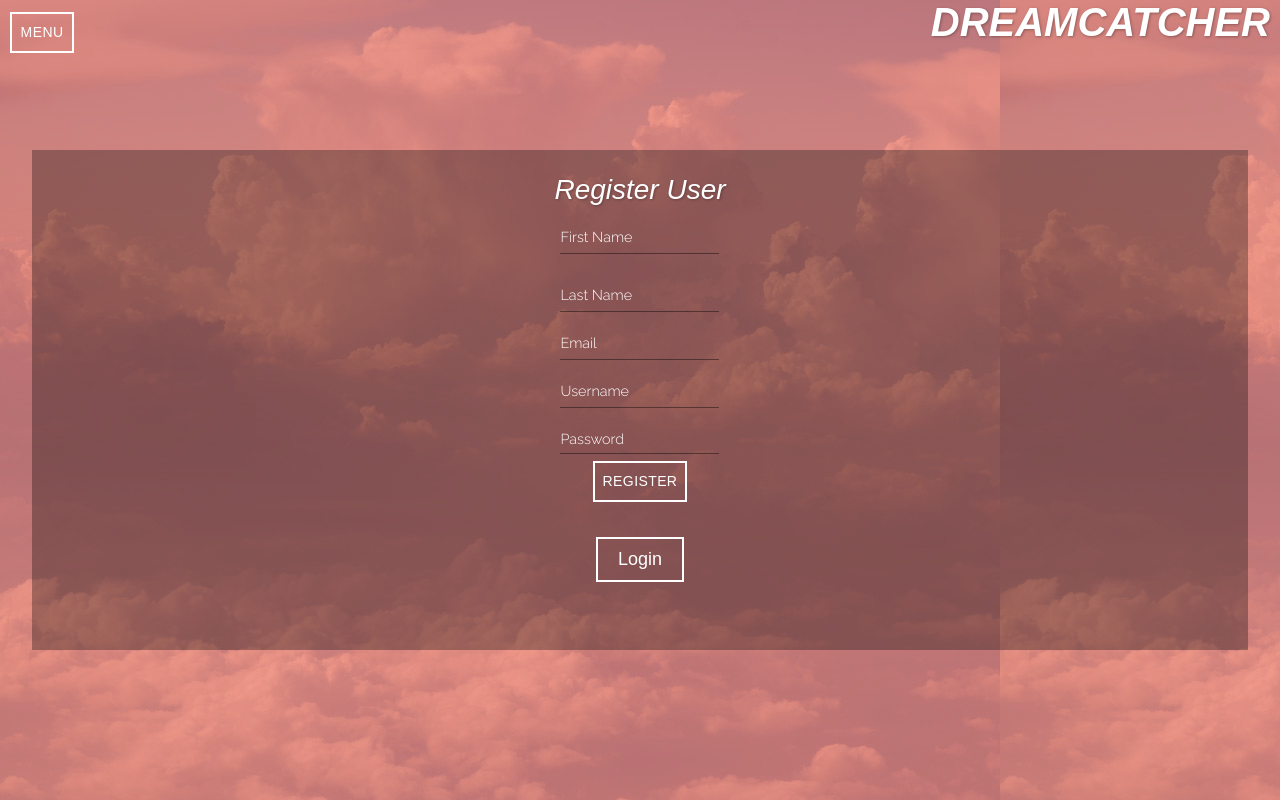
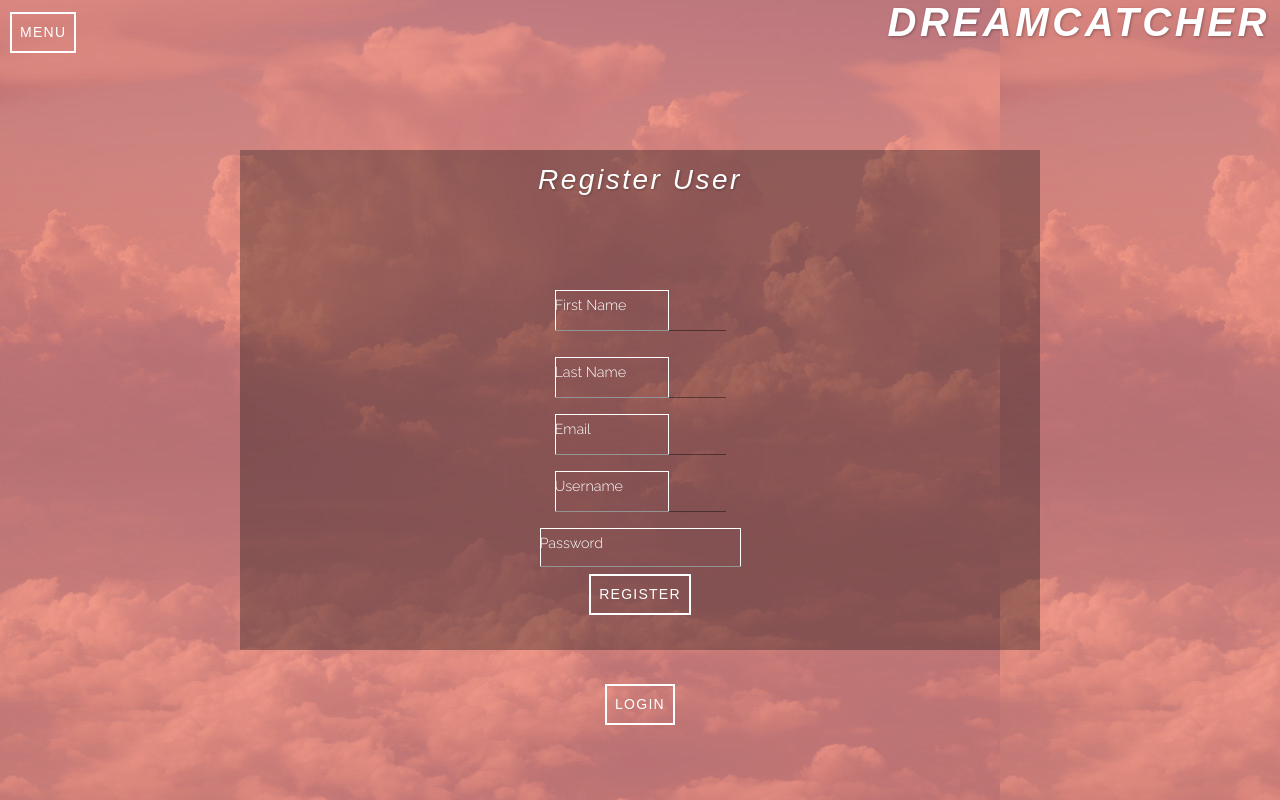
Before and after one commit to bennyrags/dreamcatcher, a React (Create React App) app: page /#/home in a window 1280 px wide. Both pictures are taken after a click on the button "REGISTER". Built offline with nearby package versions, Linux system fonts and the light colour scheme; no server answers; a web font is replaced by a local one.

Commit message:
css changes, before changing register page

```diff
--- a/src/components/App/App.css
+++ b/src/components/App/App.css
@@ -25,18 +25,22 @@ body::before{
  .container, .dreamContainer {
     display: flex;
     flex-direction: column;
+    width:95%;
+    max-width:800px;
+
 }
 
   .container {
     align-items: center;
-    width:95%;
     background:rgba(1,1,1,.3);
     margin:auto;
     height:500px;
     text-align:center;
 }
 
-
+.containerUserPage {
+    justify-content:center;
+}
 
 .containerHeader {
     text-align:center;
@@ -55,7 +59,7 @@ body::before{
     width:95%
 }
 
-.containerMiddle > ul {
+.containerMiddle  ul {
     width:100%;
     list-style-type: none;
     text-align:left;
@@ -64,7 +68,7 @@ body::before{
     color:white;
 }
 
-.containerMiddle > ul > li {
+.containerMiddle  ul > li {
     margin-top:10px;
     border:1px solid white;
     padding: 2px 2px;
@@ -88,14 +92,32 @@ align-self:flex-end;
 
   }
 
+  .container input[type='text'],
+  .container input[type='password'],
+  .container input[type='username'],
+  .container .textField {
+    background:transparent;
+    border:1px solid white;
+    display:block;
+  }
+
+  .container input[type='password'],
+  .container input[type='username'] {
+      padding: 10px 20px;
+  }
+
   .container .textField {
       width:95%;
+
+      height:150px;
+      margin-top:5px;
       display: block;
-      background:transparent;
-      border:1px solid white;
-      height:200px;
 
     }
+.container input[type='text'] {
+    width: 60%;
+    padding: 10px 5px;
+}
 
     .containerMiddle > label {
         display:block !important;
@@ -123,8 +145,9 @@ h1, h2{
     font-family: 'Loved By The King', sans-serif;
     font-style: italic;
     text-align:center;
-text-shadow:1px 1px 3px rgba(1,1,1,.3);
+text-shadow:1px 1px 3px #0101014d;
 margin: .5em 0 0;
+letter-spacing: .08em
 }
 
 h1,h2,h3,h4,h5,h6,p,li,td,th,textarea,label, input, .whiteOverride {
@@ -132,7 +155,7 @@ h1,h2,h3,h4,h5,h6,p,li,td,th,textarea,label, input, .whiteOverride {
 }
 
 h3 {
-    margin-top:0;
+    margin:0;
 }
 
 h4 {
@@ -200,7 +223,7 @@ input {
 }
 
 /*Adding !important to override mat ui stuff -chg*/
-.log-in, .log-out, .register, .mainButton, .link-button {
+.log-in, .log-out, .register, .mainButton, .link-button  {
 border: 2px solid white;
   background:transparent;
   color: white ;
@@ -212,9 +235,20 @@ margin:1em auto;
 font-family: 'Loved By The King', sans-serif;
 }
 
+h1, h2, button, .log-in, .log-out, .register, .mainButton, .link-button {
+    letter-spacing: .09em !important
+}
 
 .overFlowDiv {
-    max-height:350px;
+    height:200px;
     overflow: scroll;
     width:95%;
 }
+
+/*For the dreams list*/
+li > h3 {
+    font-size: 1.1em;
+}
+li > p {
+    margin: 5px 0;
+}
--- a/src/components/DreamsList/DreamsList.js
+++ b/src/components/DreamsList/DreamsList.js
@@ -44,7 +44,8 @@ class DreamList extends Component {
                     <h1>Your Dreams</h1>
                 </div>
 
-                <section className="overFlowDiv containerMiddle">
+                <section className="containerMiddle">
+                <div class='overFlowDiv'>
                     <Table>
                         <TableHead>
                             <TableRow>
@@ -81,6 +82,7 @@ class DreamList extends Component {
                             )}
                         </TableBody>
                     </Table>
+                    </div>
                 </section>
                 <section className='containerBottom'>
                     <Grid container
--- a/src/components/LoginPage/LoginPage.js
+++ b/src/components/LoginPage/LoginPage.js
@@ -34,6 +34,11 @@ class LoginPage extends Component {
   render() {
     return (
       <>
+      <div className='containerHeader'>
+      <h1>Login</h1>
+      </div>
+
+      <section className='containerMiddle'>
         {this.props.errors.loginMessage && (
           <h2
             className="alert"
@@ -43,26 +48,25 @@ class LoginPage extends Component {
           </h2>
         )}
         <form onSubmit={this.login}>
-          <h2>Login</h2>
+
           <div className='loginFieldContainer'>
-          <TextField
+          <input
+          type='username'
           label='Username'
           value={this.state.username}
           onChange={this.handleInputChangeFor('username')}
-          variant='outlined'
+
           className='tempTextFieldClass'
           />
           </div>
 
           <div className='loginFieldContainer'>
-          <TextField
+          <input
           type='password'
           label='Password'
           value={this.state.password}
           onChange={this.handleInputChangeFor('password')}
-          variant='outlined'
-          className='tempTextFieldClass'
-          />
+            />
           </div>
 
           <div>
@@ -75,7 +79,14 @@ class LoginPage extends Component {
             </Button>
           </div>
         </form>
+        </section>
+
+
+        <section className='containerBottom'>
         <center>
+
+
+
           <Button
             type="button"
             className="link-button"
@@ -84,6 +95,7 @@ class LoginPage extends Component {
             Register
           </Button>
         </center>
+        </section>
       </>
     );
   }
--- a/src/components/RegisterPage/RegisterPage.js
+++ b/src/components/RegisterPage/RegisterPage.js
@@ -41,6 +41,10 @@ class RegisterPage extends Component {
   render() {
     return (
       <div>
+<section className='containerHeader'>
+      <h1>Register User</h1>
+      </section>
+      <section>
         {this.props.errors.registrationMessage && (
           <h2
             className="alert"
@@ -50,7 +54,7 @@ class RegisterPage extends Component {
           </h2>
         )}
         <form onSubmit={this.registerUser}>
-          <h1>Register User</h1>
+
           <div>
           <div className='loginFieldContainer'>
           <TextField
@@ -105,15 +109,17 @@ class RegisterPage extends Component {
             > Register </Button>
           </div>
         </form>
+        </section>
+        <section className='containerBottom'>
         <center>
-          <button
+          <Button
             type="button"
-            className="link-button"
             onClick={() => {this.props.dispatch({type: 'SET_TO_LOGIN_MODE'})}}
           >
             Login
-          </button>
+          </Button>
         </center>
+        </section>
       </div>
     );
   }
--- a/src/components/SubmitDream/SubmitDream.js
+++ b/src/components/SubmitDream/SubmitDream.js
@@ -23,11 +23,15 @@ lastStep = () => {
     render() {
         return(
             <>
+            <section className='containerHeader'>
             <h1>Submit Your Dream</h1>
-           <p>
+            </section>
+            <section className='containerMiddle'>
+           <h3>
                Your dream is ready to be saved. Do you want to save it?
-           </p>
-
+           </h3>
+           </section>
+           <section className='containerBottom'>
            <Grid container
   direction='row'
   justify='space-evenly'
@@ -40,7 +44,7 @@ lastStep = () => {
         <Button onClick={this.saveDream}>Save</Button>
         </Grid>
         </Grid>
-
+</section>
 
 
         </>
--- a/src/components/SubmittedDream/SubmittedDream.js
+++ b/src/components/SubmittedDream/SubmittedDream.js
@@ -17,10 +17,15 @@ dreamList = () => {
     render() {
         return(
             <>
-            <h1>Thank You For Submitting Your Dream</h1>
+            <div className='containerHeader'>
+                        <h1>Thank You For Submitting Your Dream</h1>
+                        </div>
+            <div className='containerMiddle'>
            <p>
                Your dream has been saved.
            </p>
+           </div>
+           <div className='containerBottom'>
            <Grid container
   direction='row'
   justify='space-evenly'
@@ -34,7 +39,7 @@ dreamList = () => {
         </Grid>
         </Grid>
 
-
+        </div>
 
         </>
         )
--- a/src/components/Theme/theme.js
+++ b/src/components/Theme/theme.js
@@ -90,7 +90,7 @@ class Theme extends Component {
                     <div key={i.id} className='dreamContainer'>
                         <section className='containerHeader'>
                             <h1>Theme: {i.theme_name}</h1>
-                            <h3>Created Date: {moment(i.theme_created_date).format('L')}</h3>
+                            <h4>Created Date: {moment(i.theme_created_date).format('L')}</h4>
                         </section>
 
                         {this.state.editedTheme.editing === true
@@ -111,7 +111,10 @@ class Theme extends Component {
                                     <p> {i.theme_description}</p>
                                     <Button onClick={() => this.editTheme(i.theme_description)}>Edit Theme Description</Button>
                                 </section>
-                                <section className='containerBottom'>
+
+                            </>
+                        }
+                          <section className='containerBottom'>
                                     <Grid container
                                         direction='row'
                                         justify='space-evenly'
@@ -124,8 +127,6 @@ class Theme extends Component {
                                         </Grid>
                                     </Grid>
                                 </section>
-                            </>
-                        }
                         </div>
 
                 )
--- a/src/components/ThemeAddNew/ThemeAddNew.js
+++ b/src/components/ThemeAddNew/ThemeAddNew.js
@@ -1,8 +1,8 @@
 import React, { Component } from 'react';
 import { connect } from 'react-redux'
 import Button from '@material-ui/core/Button';
-import TextField from '@material-ui/core/TextField'
-import {HashRouter as Router} from 'react-router-dom';
+//import TextField from '@material-ui/core/TextField'
+//import {HashRouter as Router} from 'react-router-dom';
 
 class ThemeAddNew extends Component {
 
@@ -28,8 +28,14 @@ console.log(`event target value:`, event.target.value);
  }//end updateNewTheme
 
     addNewTheme = () => {
-        console.log(`in saveTheme`);
-        //need to push this new theme to the server
+//        console.log(`in saveTheme`);
+//need to make sure fields aren't blank
+if (this.state.newTheme.theme_name.length === 0 || this.state.newTheme.theme_description.length === 0 ) {
+  alert('Please fill out both fields before submitting.')
+  return;
+}
+
+//need to push this new theme to the server
         //need to redirect to the step 4 with this theme chosen
         this.props.dispatch({type:'ADD_NEW_THEME', payload: this.state.newTheme})
         //i use go back b/c i can get to this page from different places. i want it to go back to wherever it comes from, not a particular page.
@@ -42,26 +48,24 @@ console.log(`event target value:`, event.target.value);
         return(
             <>
             <h1>Add New Theme</h1>
-
-            <TextField
+          <label>Theme Name</label>
+            <input
           label="Theme Title"
-          variant='outlined'
-          margin="normal"
+          className='input'
+          type='text'
           name='theme_name'
           onChange={this.updateNewTheme}
           value={this.state.newTheme.theme_name}
         />
-            <TextField
+        <label>Theme Description</label>
+            <textarea
           label="Theme Description"
-          multiline
+          className='textField'
           rows='5'
-          rowsMax="10"
-          variant='outlined'
           name='theme_description'
           value={this.state.newTheme.theme_description}
           onChange={this.updateNewTheme}
-
-        />
+          ></textarea>
         <Button onClick={this.addNewTheme}>Save Theme</Button>
         </>
         )
--- a/src/components/ThemesList/ThemesList.js
+++ b/src/components/ThemesList/ThemesList.js
@@ -10,8 +10,7 @@ import Button from '@material-ui/core/Button';
 // import { Tab } from '@material-ui/core';
 import '../App/App.css'
 import Grid from '@material-ui/core/Grid'
-
-let updateView = '';
+//let updateView = '';
 
 class ThemeList extends Component {
 
@@ -58,8 +57,8 @@ if (this.props.themes.length === 0) {
 else {
     this.updateView =
     <>
-    <section className='overFlowDiv containerMiddle'>
-    <ul>
+    <section className='containerMiddle'>
+    <ul className='overFlowDiv' >
     {this.props.themes.map(theme=>
         <li onClick={()=>this.goToTheme(theme.id)} key={theme.id}>
         <h3>{theme.theme_name}</h3>
```
Also changed, not shown: src/components/Dream/Dream.js (+24 -15 lines), src/components/NewDreamStep4/NewDreamStep4.js (+12 -9 lines), src/components/UserPage/UserPage.js (+13 -6 lines).
